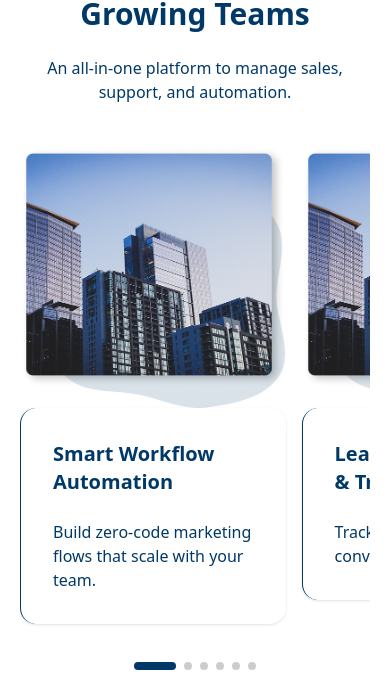
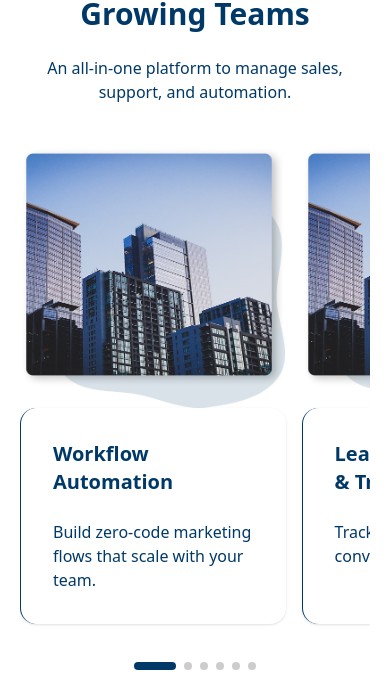
Before and after one commit to l-shirinyan/Genevo, a Nuxt app: page /resources in a window 390 px wide. Shown: the part 2951-3635 px from the top of the page. Built offline with nearby package versions, Linux system fonts and the light colour scheme; what @fawmi/vue-google-maps, vue-tel-input would draw is missing.

Commit message:
Fix UI issues

```diff
--- a/app/components/reusable/card/PricingCard.vue
+++ b/app/components/reusable/card/PricingCard.vue
@@ -22,66 +22,48 @@ const hoveredCard = ref<number | string | null>(null);
 <template>
   <form>
     <div class="mx-auto w-full px-6 h-full">
-      <div
-        v-for="tier in props.tiers"
-        :key="tier.id"
-        class="group rounded-3xl w-full min-w-[260px] h-auto p-5 lg:p-8 shadow-xl bg-white hover:bg-primary transition-colors duration-300 ease-in-out hover:cursor-pointer flex flex-col justify-between"
-        @mouseenter="hoveredCard = tier.id"
-        @mouseleave="hoveredCard = null"
-      >
+      <div v-for="tier in props.tiers" :key="tier.id"
+        class="group rounded-3xl w-full min-w-[260px] h-full p-5 lg:p-8 shadow-xl bg-white hover:bg-primary transition-colors duration-300 ease-in-out hover:cursor-pointer flex flex-col justify-between"
+        :class="{ '!bg-primary': hoveredCard === tier.id }" @mouseenter="hoveredCard = tier.id"
+        @mouseleave="hoveredCard = null" @touchend="hoveredCard = null" @touchstart="hoveredCard = tier.id">
         <p class="flex items-baseline gap-x-1">
           <span
             class="md:text-6xl text-5xl font-bold tracking-tight text-primary transition-colors duration-300 ease-in-out group-hover:text-white"
-          >
+            :class="{ '!text-white': hoveredCard === tier.id }">
             {{ tier.price }}
           </span>
-          <span
-            class="text-base font-medium text-gray-purple group-hover:text-white"
-          >
+          <span class="text-base font-medium text-gray-purple group-hover:text-white"
+            :class="{ '!text-white': hoveredCard === tier.id }">
             / Leads
           </span>
         </p>
 
         <div class="flex flex-col gap-10 items-start flex-grow">
           <div class="flex flex-col items-start justify-between gap-4 mt-5">
-            <h3
-              :id="`tier-${tier.id}`"
+            <h3 :id="`tier-${tier.id}`"
               class="text-[28px] lg:text-3xl font-semibold text-primary transition-colors duration-300 ease-in-out group-hover:text-white"
-            >
+              :class="{ '!text-white': hoveredCard === tier.id }">
               {{ tier.name }}
             </h3>
-            <p class="text-base text-lavender-gray group-hover:text-white">
+            <p class="text-base text-lavender-gray group-hover:text-white"
+              :class="{ '!text-white': hoveredCard === tier.id }">
               {{ tier.description }}
             </p>
           </div>
 
-          <ul
-            role="list"
-            class="space-y-3 text-xs lg:text-base text-lavender-gray group-hover:text-white"
-          >
-            <li
-              v-for="(feature, index) in tier.features"
-              :key="`${tier.id}-${index}`"
-              class="flex gap-x-3 text-base"
-            >
-              <NuxtImg
-                :src="
-                  hoveredCard === tier.id
-                    ? '/icons/check-white.svg'
-                    : '/icons/check.svg'
-                "
-                alt="Check Icon"
-                class="w-5 h-6 flex-none transition-colors duration-300"
-              />
+          <ul role="list" class="space-y-3 text-xs lg:text-base text-lavender-gray group-hover:text-white"
+            :class="{ '!text-white': hoveredCard === tier.id }">
+            <li v-for="(feature, index) in tier.features" :key="`${tier.id}-${index}`" class="flex gap-x-3 text-base">
+              <NuxtImg :src="hoveredCard === tier.id
+                  ? '/icons/check-white.svg'
+                  : '/icons/check.svg'
+                " alt="Check Icon" class="w-5 h-6 flex-none transition-colors duration-300" />
               {{ feature }}
             </li>
           </ul>
         </div>
 
-        <Button
-          :variant="hoveredCard === tier.id ? 'white' : 'primary'"
-          class="w-full mt-6"
-        >
+        <Button :variant="hoveredCard === tier.id ? 'white' : 'primary'" class="w-full mt-6">
           {{ props.buttonText || "Choose Plan" }}
         </Button>
       </div>
--- a/app/components/reusable/slider/ResourcesSlider.vue
+++ b/app/components/reusable/slider/ResourcesSlider.vue
@@ -1,91 +1,58 @@
 <template>
   <div class="flex items-center justify-center result-slider w-full">
-    <div
-      class="hidden overflow-hidden resources-desk justify-center items-start relative w-full gap-8"
-    >
-        <div
-          class="w-full h-full max-w-[578px] max-h-[570px] transform transition-all duration-700"
-        >
-          <NuxtImg
-            :src="testimonials[currentIndex].img"
-            class="w-full h-full object-cover transform transition-transform duration-700"
-            alt="Resources Image"
-          />
-        </div>
+    <div class="hidden overflow-hidden resources-desk justify-center items-start relative w-full gap-8">
+      <div class="w-full h-full max-w-[578px] max-h-[570px] transform transition-all duration-700">
+        <NuxtImg :src="testimonials[currentIndex].img"
+          class="w-full h-full object-cover transform transition-transform duration-700" alt="Resources Image" />
+      </div>
       <div class="flex flex-col justify-center gap-10 flex-1 items-center relative max-w-[600px] h-[250px]">
-        <transition-group
-          :name="direction === 'next' ? 'testimonial-next' : 'testimonial-prev'"
-          tag="div"
-          class="w-full flex flex-col gap-8 absolute top-0 left-0"
-        >
-          <div
-            v-for="i in [leftIndex, currentIndex, rightIndex]"
-            :key="i"
+        <transition-group :name="direction === 'next' ? 'testimonial-next' : 'testimonial-prev'" tag="div"
+          class="w-full flex flex-col gap-8 absolute top-0 left-0">
+          <div v-for="i in [leftIndex, currentIndex, rightIndex]" :key="i"
             class="flex flex-col items-start gap-6 w-full text-left border-l border-l-primary text-primary p-8 bg-white shadow-sm rounded-2xl relative"
-            :class="
-              i === currentIndex
+            :class="i === currentIndex
                 ? 'opacity-100 scale-100 z-10'
                 : 'opacity-20 scale-90 z-0'
-            "
-          >
+              ">
             <TextField textStyle="Body3XlBold" :value="testimonials[i].title" class="text-primary w-full" />
-            <TextField textStyle="BodyLgNormal" :value="testimonials[i].text" class="text-primary w-full text-wrap 2xl:text-nowrap" />
+            <TextField textStyle="BodyLgNormal" :value="testimonials[i].text"
+              class="text-primary w-full text-wrap 2xl:text-nowrap" />
           </div>
         </transition-group>
       </div>
       <div class="flex flex-col items-center gap-4 mt-40">
-        <button
-          aria-label="Previous testimonial"
-          @click="prevSlide"
-          class="p-4 rounded-full bg-white shadow-sm hover:cursor-pointer transition-transform hover:scale-110"
-        >
-          <NuxtImg
-            src="/icons/arrowup.svg"
-            alt="Previous Arrow"
-            class="w-5 h-5"
-          />
+        <button aria-label="Previous testimonial" @click="prevSlide"
+          class="p-4 rounded-full bg-white shadow-sm hover:cursor-pointer transition-transform hover:scale-110">
+          <NuxtImg src="/icons/arrowup.svg" alt="Previous Arrow" class="w-5 h-5" />
         </button>
-        <button
-          aria-label="Next testimonial"
-          @click="nextSlide"
-          class="p-4 rounded-full bg-white shadow-sm hover:cursor-pointer transition-transform hover:scale-110"
-        >
-          <NuxtImg
-            src="/icons/arrowdown.svg"
-            alt="Next Arrow"
-            class="w-5 h-5"
-          />
+        <button aria-label="Next testimonial" @click="nextSlide"
+          class="p-4 rounded-full bg-white shadow-sm hover:cursor-pointer transition-transform hover:scale-110">
+          <NuxtImg src="/icons/arrowdown.svg" alt="Next Arrow" class="w-5 h-5" />
         </button>
       </div>
     </div>
 
     <!-- Mobile Swiper -->
-    <Swiper
-      class="resourcesSwiper"
-      :modules="[Pagination, FreeMode]"
-      :slides-per-view="1.3"
-      :space-between="16"
+    <Swiper class="resourcesSwiper" :modules="[Pagination, FreeMode]" :slides-per-view="1.3" :space-between="16"
       :pagination="{ clickable: true }"
-    >
-      <SwiperSlide
-        v-for="(t, i) in testimonials"
-        :key="i"
-        class="flex flex-col items-center"
-      >
-      <div
-          class="w-full h-full max-w-[578px] max-h-[570px] transform transition-all duration-700"
-        >
-          <NuxtImg
-            :src="testimonials[currentIndex].img"
-            class="w-full h-full object-cover transform transition-transform duration-700"
-            alt="Resources Image"
-          />
+      :breakpoints="{
+        650: { slidesPerView: 1.3, spaceBetween: 16 },
+        768: { slidesPerView: 1.5, spaceBetween: 16 },
+        992: { slidesPerView: 1.7, spaceBetween: 16 },
+      }">
+      <SwiperSlide v-for="(t, i) in testimonials" :key="i" class="flex flex-col items-center">
+     <div class="h-full">
+         <div class="w-full h-full max-w-[578px] max-h-[570px] transform transition-all duration-700">
+          <NuxtImg :src="testimonials[currentIndex].img"
+            class="w-full h-full object-cover transform transition-transform duration-700" alt="Resources Image" />
         </div>
 
-      <div class="max-w-max h-full max-h-[216px]  sm:h-auto flex flex-col items-start gap-6 w-full text-left border-l border-l-primary text-primary p-8 bg-white shadow-sm rounded-2xl relative" >
-            <TextField textStyle="Body3XlBold" :value="testimonials[i].title" class="text-primary w-full" />
-            <TextField textStyle="BodyLgNormal" :value="testimonials[i].text" class="text-primary w-full" />
+        <div
+          class="max-w-max h-full text-content sm:h-auto flex flex-col items-start gap-6 w-full text-left border-l border-l-primary text-primary p-8 bg-white shadow-sm rounded-2xl relative">
+          <TextField textStyle="Body3XlBold" :value="testimonials[i].title" class="text-primary w-full" />
+          <TextField textStyle="BodyLgNormal" :value="testimonials[i].text" class="text-primary w-full" />
         </div>
+     </div>
       </SwiperSlide>
     </Swiper>
   </div>
@@ -101,32 +68,32 @@ import TextField from "../typography/TextField.vue";
 
 const testimonials = ref([
   {
-    title:"Smart Workflow Automation ",
+    title: "Workflow Automation ",
     text: "Build zero-code marketing flows that scale with your team.",
     img: "/images/structure.png",
   },
   {
-    title:"Lead Management & Tracking",
+    title: "Lead Management & Tracking",
     text: "Track activity, source, and conversions in real time.",
     img: "/images/structure.png",
   },
   {
-    title:"Task & Activity Scheduling",
+    title: "Task & Activity Scheduling",
     text: "Assign, prioritize, track, and follow up — all from one place.",
     img: "/images/structure.png",
   },
   {
-    title:"Smart Workflow Automation ",
+    title: "Workflow Automation ",
     text: "Build zero-code marketing flows that scale with your team.",
     img: "/images/structure.png",
   },
   {
-    title:"Lead Management & Tracking",
+    title: "Lead Management & Tracking",
     text: "Track activity, source, and conversions in real time.",
     img: "/images/structure.png",
   },
   {
-    title:"Task & Activity Scheduling",
+    title: "Task & Activity Scheduling",
     text: "Assign, prioritize, track, and follow up — all from one place.",
     img: "/images/structure.png",
   },
@@ -166,13 +133,26 @@ const prevSlide = () => {
 .resourcesSwiper {
   display: none;
 }
+ @media screen and (max-width:690px){
+  .text-content{
+    min-height: 164px ;
+} }
+ @media screen and (max-width:497px){
+  .text-content{
+    min-height: 192px ;
+} }
+ @media screen and (max-width:403px){
+  .text-content{
+    min-height: 216px;
+} }
 @media screen and (max-width: 1220px) {
   .resourcesSwiper {
     display: block;
   }
 }
+
 @media screen and (min-width: 1221px) {
-  .resources-desk{
+  .resources-desk {
     display: flex;
   }
 }
@@ -214,9 +194,11 @@ const prevSlide = () => {
 .testimonial-prev-leave-active {
   transition: all 0.5s ease;
 }
+
 .testimonial-prev-enter-from {
   transform: translateY(-200px);
 }
+
 .testimonial-prev-enter-to {
   transform: translateY(0);
 }
```
